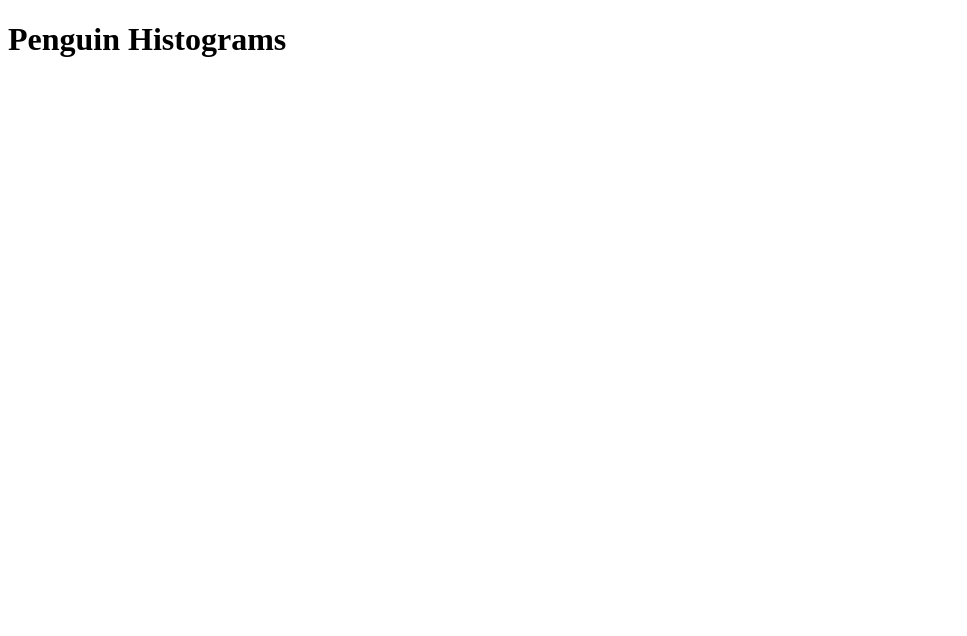
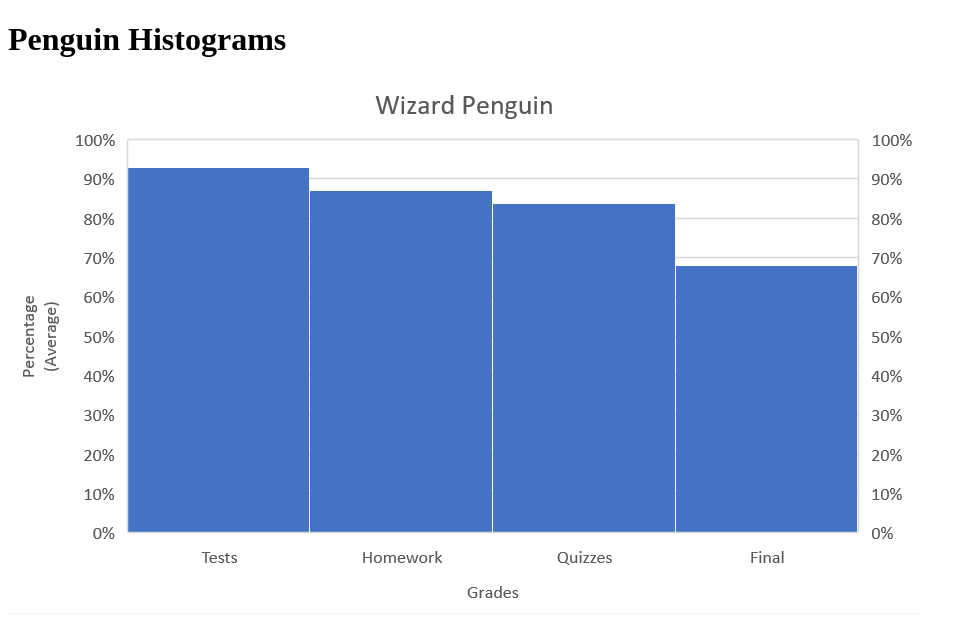
Before and after one commit to NotBenHodges/Penguins, a plain HTML site: page index.html in a window 1280 px wide. Shown: the whole page, without its empty margins (0-967 px from the left). Drawn offline with Linux system fonts and the light colour scheme.

Commit message:
added histogram

```diff
--- a/index.html
+++ b/index.html
@@ -7,6 +7,6 @@
   </head>
   <body>
     <h1>Penguin Histograms</h1>
-    <script src="stuff.js"></script>
+    <img src="Histogram.png" alt="A Histogram">
   </body>
 </html>
```
Also changed, not shown: Histogram.PNG (added).
